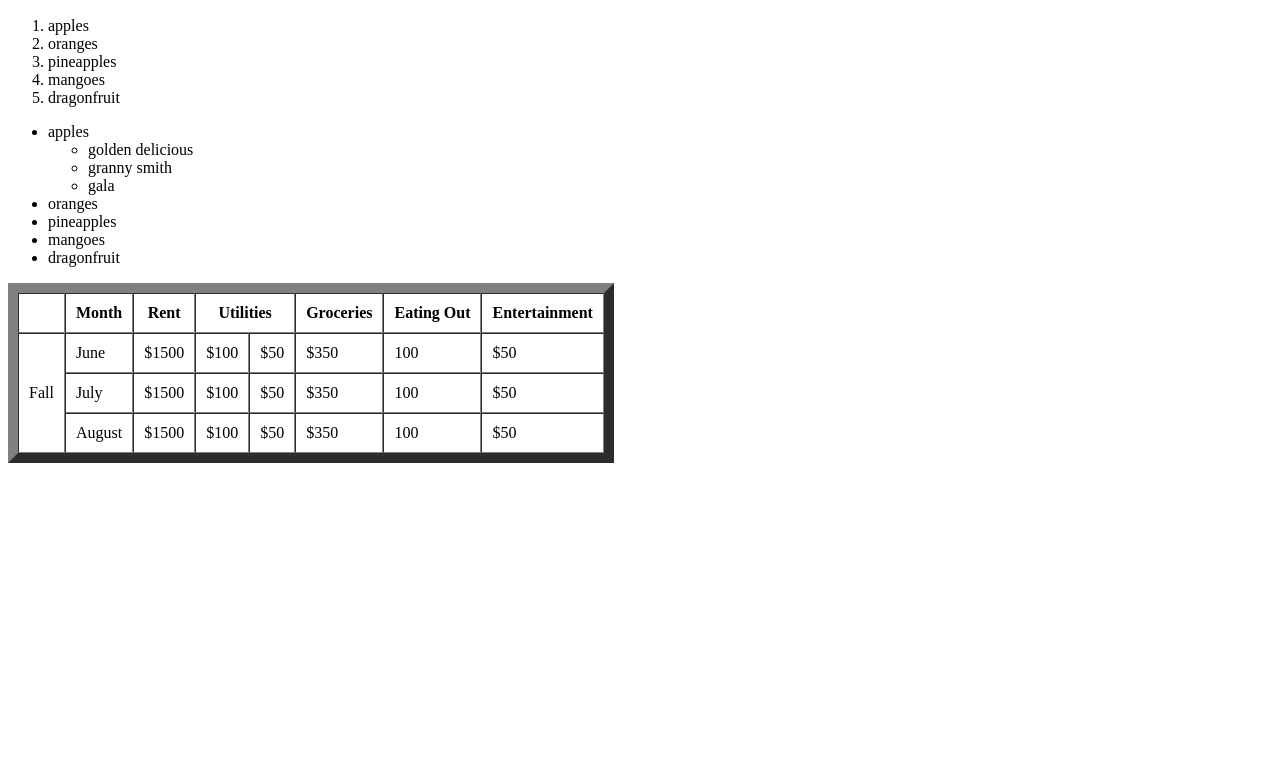
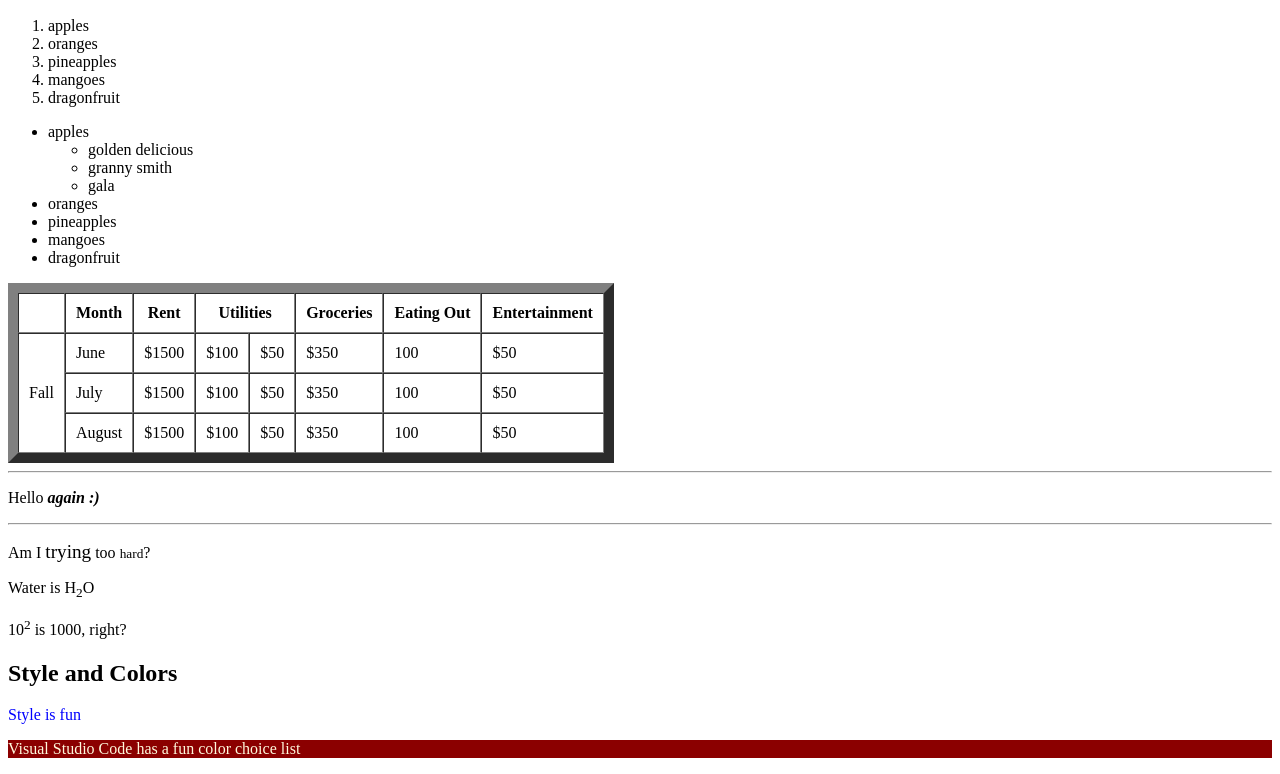
Before and after one commit to codewithcaitlyn/codercoder, a plain HTML site: page codercoder/basic-website-html/index.html in a window 1280 px wide. Shown: the part 873-1647 px from the top of the page. Before the commit the page ends 1344 px from the top, so only its background shows below. Drawn offline with Linux system fonts and the light colour scheme.

Commit message:
Update index.html
added styling, decided to keep this as a separate branch and do formatting as another separate branch for now. will probably transfer satisfactory product to main.

```diff
--- a/codercoder/basic-website-html/index.html
+++ b/codercoder/basic-website-html/index.html
@@ -7,6 +7,10 @@
         <meta name="viewport" content="width=device_width, initial-scale=1">
         <title>My First Website</title>
     </head>
+
+    <!--adding basic page format:coming soon-->
+
+    <!--body background color fron 2nd body applies to whole page... how to isolate??-->
     <body>
         <h1>My First Website</h1>
         <h2>An HTML Playground</h2>
@@ -118,8 +122,22 @@
                 <td>$50</td>
             </tr>
         </table>
+    </body>
 
+    <!--new things from a new video!-->
+    <!--can set page color with <body>style='background-color:blah;'</body>-->
+    <body>
+        <!--does the / matter? which is more correct? (special tags?)-->
+        <hr/>
+        <p>Hello <b><i>again :)</i></b></p>
+        <hr>
+        <p>Am I <big>trying</big> too <small>hard</small>?</p>
+        <p>Water is H<sub>2</sub>O</p>
+        <p>10<sup>2</sup> is 1000, right?</p>
 
-
+        <!--styling with style attributes! CSS (cascading style sheet) is used for this-->
+        <h2>Style and Colors</h2>
+        <p style="color: blue;">Style is fun</p>
+        <p style="color:cornsilk; background-color:darkred;">Visual Studio Code has a fun color choice list</p>
     </body>
 </html>
```
